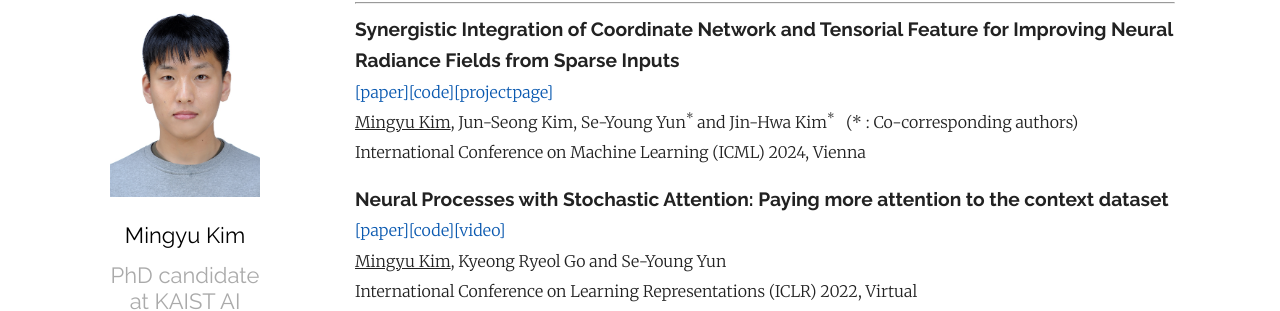
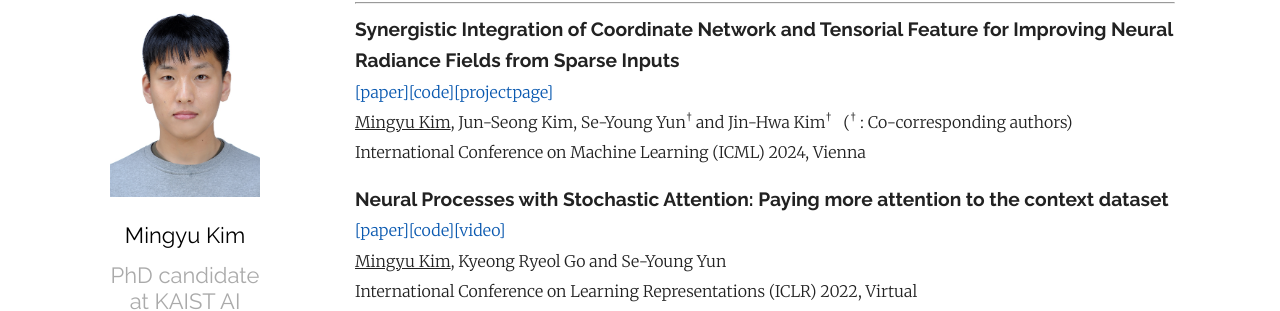
Before and after one commit to MingyuKim87/MingyuKim87.github.io, a Jekyll site: the page built from index.md, in a window 1280 px wide and 900 px high, scrolled down 865 px. Shown: the part 150-461 px from the top of the window. Built offline with Jekyll 4.4.1, drawn with Linux system fonts in a browser that asks for light colours; some web fonts are replaced; part of the change alters nothing that is shown.

```diff
--- a/index.md
+++ b/index.md
@@ -43,7 +43,7 @@ Email : callingu [at] kaist.ac.kr
 
 **<span style="font-family:Raleway; font-size:1.2em;"> Synergistic Integration of Coordinate Network and Tensorial Feature for Improving Neural Radiance Fields from Sparse Inputs </span>**
 [[paper]][synergynerf][[code]][synergynerf_code][[projectpage]][synergynerf_project]
-<U>Mingyu Kim</U>, Jun-Seong Kim, Se-Young Yun<sup>&#42;</sup> and Jin-Hwa Kim<sup>&#42;</sup> &nbsp; (&#42; : Co-corresponding authors)
+<U>Mingyu Kim</U>, Jun-Seong Kim, Se-Young Yun<sup>†</sup> and Jin-Hwa Kim<sup>†</sup> &nbsp; (<sup>†</sup> : Co-corresponding authors)
 International Conference on Machine Learning (ICML) 2024, Vienna
 
 **<span style="font-family:Raleway; font-size:1.2em;"> Neural Processes with Stochastic Attention: Paying more attention to the context dataset </span>**
```
